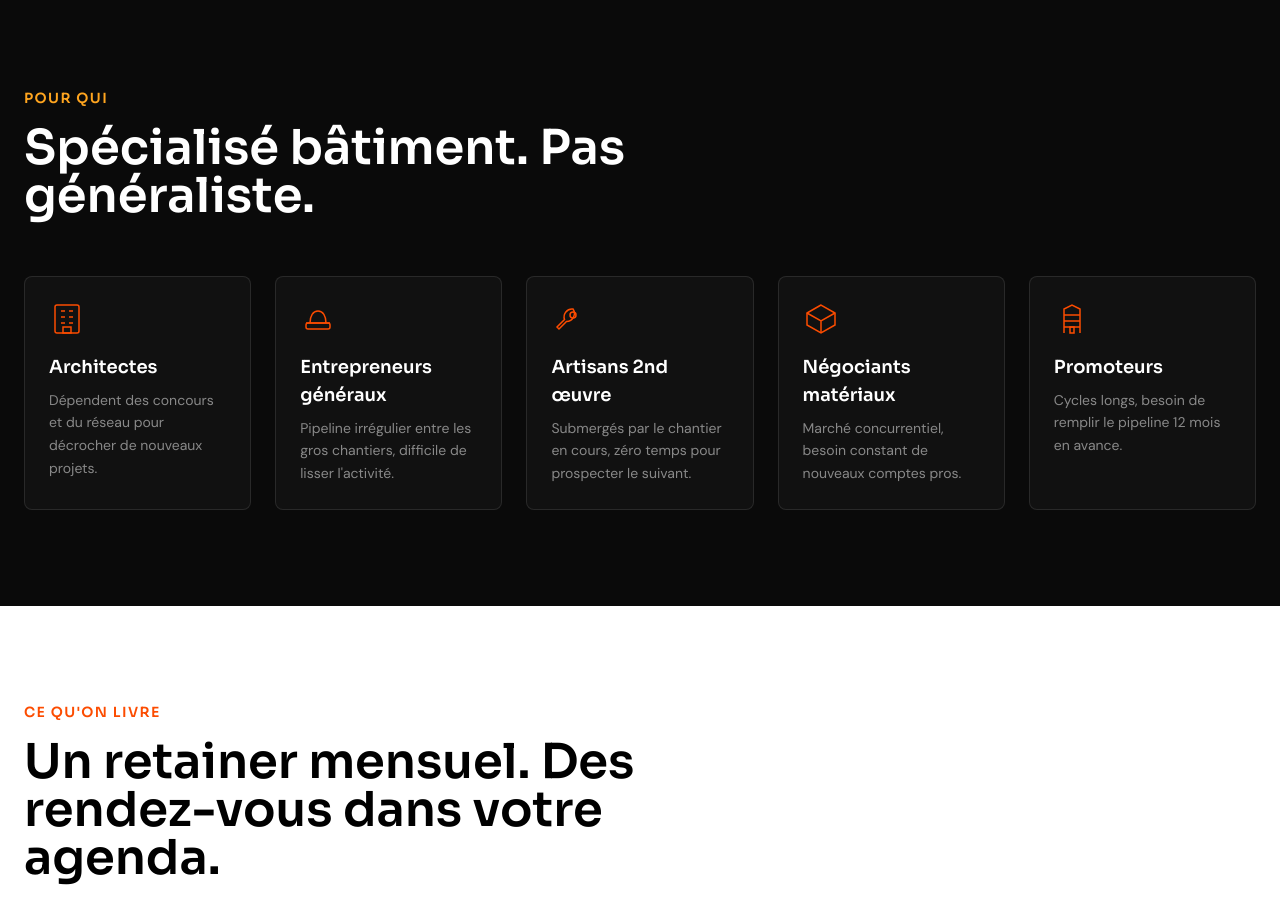
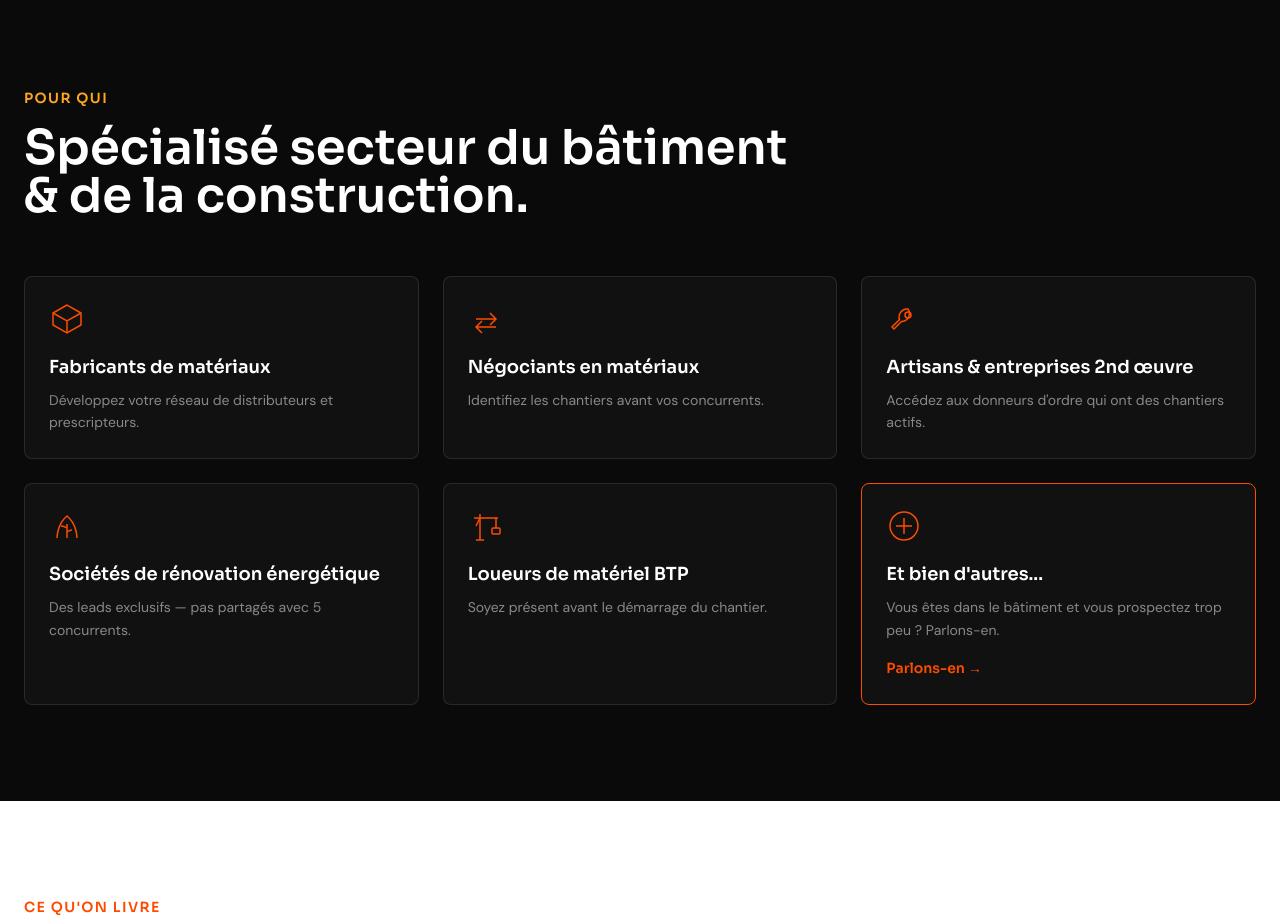
Before and after one commit to Guillotedecheto/Petravio, a Next.js app: page / in a window 1280 px wide. Shown: the part 3280-4201 px from the top of the page. Built offline with nearby package versions, Linux system fonts and the light colour scheme.

Commit message:
Update ICP section: 6 cards in 2x3 grid with new profiles

```diff
--- a/src/app/page.tsx
+++ b/src/app/page.tsx
@@ -59,21 +59,23 @@ const CalendarIcon = () => (
   </svg>
 );
 
-const BuildingIcon = () => (
+/* Cube icon — Fabricants de matériaux */
+const CubeIcon = () => (
   <svg width="36" height="36" viewBox="0 0 36 36" fill="none" stroke="#FC4C00" strokeWidth="1.5">
-    <rect x="6" y="4" width="24" height="28" rx="2" />
-    <path d="M12 10h4M20 10h4M12 16h4M20 16h4M12 22h4M20 22h4" />
-    <rect x="14" y="26" width="8" height="6" />
+    <path d="M18 4L4 12v12l14 8 14-8V12L18 4z" />
+    <path d="M4 12l14 8 14-8M18 20v12" />
   </svg>
 );
 
-const HardhatIcon = () => (
+/* Arrows icon — Négociants en matériaux */
+const ArrowsIcon = () => (
   <svg width="36" height="36" viewBox="0 0 36 36" fill="none" stroke="#FC4C00" strokeWidth="1.5">
-    <path d="M6 22h24M10 22c0-7 3-12 8-12s8 5 8 12" />
-    <rect x="6" y="22" width="24" height="6" rx="2" />
+    <path d="M8 18h20M22 12l6 6-6 6" />
+    <path d="M28 26H8M14 32l-6-6 6-6" />
   </svg>
 );
 
+/* Wrench icon — Artisans 2nd œuvre */
 const WrenchIcon = () => (
   <svg width="36" height="36" viewBox="0 0 36 36" fill="none" stroke="#FC4C00" strokeWidth="1.5">
     <path d="M22 8a8 8 0 01-6.5 12.5L8 28l-2-2 7.5-7.5A8 8 0 0122 8z" />
@@ -81,18 +83,33 @@ const WrenchIcon = () => (
   </svg>
 );
 
-const BoxIcon = () => (
+/* Leaf/Energy icon — Rénovation énergétique */
+const LeafIcon = () => (
   <svg width="36" height="36" viewBox="0 0 36 36" fill="none" stroke="#FC4C00" strokeWidth="1.5">
-    <path d="M18 4L4 12v12l14 8 14-8V12L18 4z" />
-    <path d="M4 12l14 8 14-8M18 20v12" />
+    <path d="M8 30C8 30 8 16 18 8c10 8 10 22 10 22" />
+    <path d="M18 30V16" />
+    <path d="M18 20c-3-2-6-2-6-2" />
+    <path d="M18 24c3-2 5-2 5-2" />
   </svg>
 );
 
-const TowerIcon = () => (
+/* Crane icon — Loueurs de matériel BTP */
+const CraneIcon = () => (
   <svg width="36" height="36" viewBox="0 0 36 36" fill="none" stroke="#FC4C00" strokeWidth="1.5">
-    <path d="M10 32V8l8-4 8 4v24" />
-    <path d="M10 14h16M10 20h16M10 26h16" />
-    <rect x="16" y="26" width="4" height="6" />
+    <line x1="12" y1="6" x2="12" y2="32" />
+    <line x1="6" y1="10" x2="30" y2="10" />
+    <line x1="12" y1="10" x2="8" y2="18" />
+    <line x1="28" y1="10" x2="28" y2="20" />
+    <rect x="24" y="20" width="8" height="6" rx="1" />
+    <line x1="8" y1="32" x2="16" y2="32" />
+  </svg>
+);
+
+/* Plus icon — Et bien d'autres */
+const PlusIcon = () => (
+  <svg width="36" height="36" viewBox="0 0 36 36" fill="none" stroke="#FC4C00" strokeWidth="1.5">
+    <circle cx="18" cy="18" r="14" />
+    <path d="M18 10v16M10 18h16" />
   </svg>
 );
 
@@ -596,29 +613,40 @@ function CostComparison() {
 function ICP() {
   const profiles = [
     {
-      icon: <BuildingIcon />,
-      title: "Architectes",
-      pain: "Dépendent des concours et du réseau pour décrocher de nouveaux projets.",
+      icon: <CubeIcon />,
+      title: "Fabricants de matériaux",
+      desc: "Développez votre réseau de distributeurs et prescripteurs.",
+      featured: false,
     },
     {
-      icon: <HardhatIcon />,
-      title: "Entrepreneurs généraux",
-      pain: "Pipeline irrégulier entre les gros chantiers, difficile de lisser l'activité.",
+      icon: <ArrowsIcon />,
+      title: "Négociants en matériaux",
+      desc: "Identifiez les chantiers avant vos concurrents.",
+      featured: false,
     },
     {
       icon: <WrenchIcon />,
-      title: "Artisans 2nd œuvre",
-      pain: "Submergés par le chantier en cours, zéro temps pour prospecter le suivant.",
+      title: "Artisans & entreprises 2nd œuvre",
+      desc: "Accédez aux donneurs d\u0027ordre qui ont des chantiers actifs.",
+      featured: false,
     },
     {
-      icon: <BoxIcon />,
-      title: "Négociants matériaux",
-      pain: "Marché concurrentiel, besoin constant de nouveaux comptes pros.",
+      icon: <LeafIcon />,
+      title: "Sociétés de rénovation énergétique",
+      desc: "Des leads exclusifs — pas partagés avec 5 concurrents.",
+      featured: false,
     },
     {
-      icon: <TowerIcon />,
-      title: "Promoteurs",
-      pain: "Cycles longs, besoin de remplir le pipeline 12 mois en avance.",
+      icon: <CraneIcon />,
+      title: "Loueurs de matériel BTP",
+      desc: "Soyez présent avant le démarrage du chantier.",
+      featured: false,
+    },
+    {
+      icon: <PlusIcon />,
+      title: "Et bien d\u0027autres...",
+      desc: "Vous êtes dans le bâtiment et vous prospectez trop peu ? Parlons-en.",
+      featured: true,
     },
   ];
 
@@ -629,18 +657,31 @@ function ICP() {
           Pour qui
         </p>
         <h2 className="mt-4 font-sora font-semibold text-3xl sm:text-4xl md:text-5xl text-white leading-tight max-w-3xl fade-in">
-          Spécialisé bâtiment. Pas généraliste.
+          Spécialisé secteur du bâtiment &amp; de la construction.
         </h2>
 
-        <div className="mt-14 grid sm:grid-cols-2 lg:grid-cols-3 xl:grid-cols-5 gap-6">
+        <div className="mt-14 grid sm:grid-cols-2 lg:grid-cols-3 gap-6">
           {profiles.map((p, i) => (
             <div
               key={i}
-              className="fade-in bg-dark-gray border border-white/10 rounded-lg p-6 hover:border-flame transition-colors group"
+              className={`fade-in bg-dark-gray rounded-lg p-6 transition-colors group ${
+                p.featured
+                  ? "border border-flame hover:border-flame"
+                  : "border border-white/10 hover:border-flame"
+              }`}
+              style={{ transitionDelay: `${i * 80}ms` }}
             >
               <div className="mb-4 group-hover:scale-110 transition-transform">{p.icon}</div>
               <h3 className="font-sora font-semibold text-lg text-white">{p.title}</h3>
-              <p className="mt-2 text-white/50 text-sm leading-relaxed">{p.pain}</p>
+              <p className="mt-2 text-white/50 text-sm leading-relaxed">{p.desc}</p>
+              {p.featured && (
+                <a
+                  href="#contact"
+                  className="mt-4 inline-block text-flame font-sora font-semibold text-sm hover:text-flame/80 transition-colors"
+                >
+                  Parlons-en →
+                </a>
+              )}
             </div>
           ))}
         </div>
```
